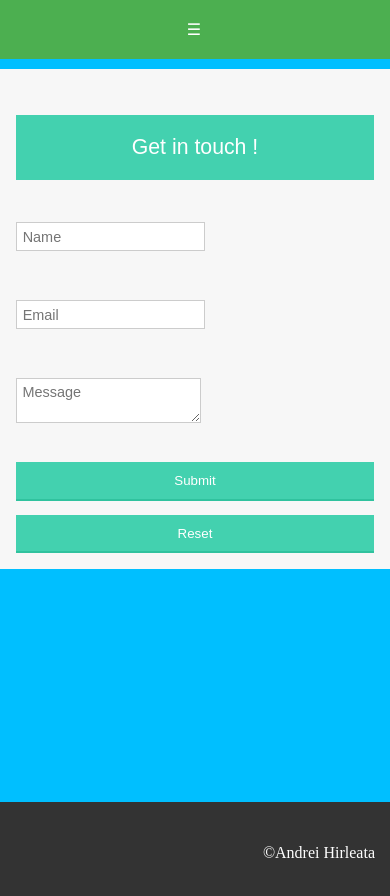
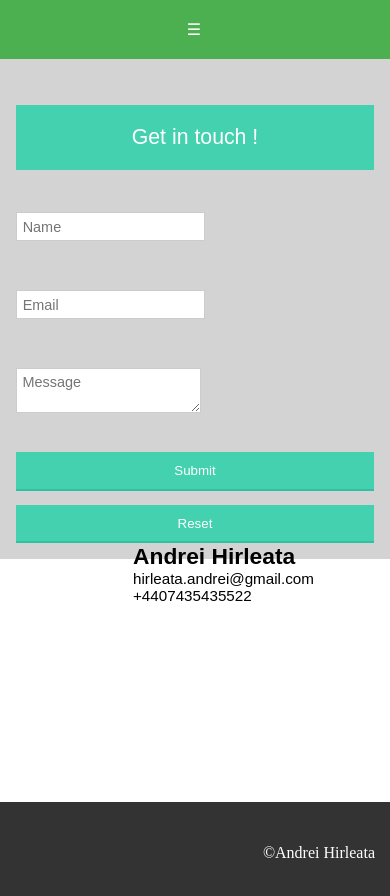
Before and after one commit to andreihirleata/my-portfolio, a website: page contact.html in a window 390 px wide. Drawn offline with Linux system fonts and the light colour scheme.

Commit message:
styling modyfied

```diff
--- a/contact.html
+++ b/contact.html
@@ -53,7 +53,13 @@
                     <input onclick="displayForm()" type="submit" value="Submit" id="submitBtn">
                     <input onclick="clearform()" type="reset" value="Reset" id="clearBtn">
                 </form>
-
+                <div class="contact-card">
+                    <aside>
+                        <h2>Andrei Hirleata</h2>
+                        <p>hirleata.andrei@gmail.com</p>
+                        <p>+4407435435522</p>
+                    </aside>
+                </div>
             </div>
         </div>
     </div>
--- a/styles/style.css
+++ b/styles/style.css
@@ -6,7 +6,7 @@ html {
   box-sizing: border-box;
   height: 100%;
   background-size: cover;
-  background-color: #00BFFF;
+  background-color: white;
   background-repeat: no-repeat;
 }
 body {
@@ -35,7 +35,7 @@ label {
   margin-bottom: 30px;
   text-align: center;
   text-transform: uppercase;
-  color: white;
+  color: black;
   font-family: "Arial";
   font-size: 50px;
   font-weight: normal;
@@ -44,7 +44,7 @@ label {
 
 #tech-student {
   text-align: center;
-  color: white;
+  color: black;
   font-family: "Arial", serif;
   font-size: 23px;
   font-weight: normal;
@@ -61,7 +61,7 @@ label {
 }
 
 .main-content p {
-  color: white;
+  color: black;
   letter-spacing: 1px;
   text-align: center;
   size: 10em;
@@ -119,7 +119,7 @@ a:hover {
 .project h2 {
   font-size: 18px;
   font-family: Arial, Helvetica, sans-serif;
-  color: white;
+  color: black;
 }
 
 .project {
@@ -158,14 +158,20 @@ footer p {
 #contactID {
   margin: 30px 0;
 }
-
+.contact-card {
+  position: absolute;
+  margin-left: 30%;
+  margin-bottom: 10px;
+}
 /* Contact Form Styling */
 .contact-form{
 	font: 95% Arial, Helvetica, sans-serif;
 	max-width: 400px;
-	margin: 10px auto;
+  margin-top: 4%;
+  margin-left: 25%;
 	padding: 16px;
-	background: #F7F7F7;
+  background: lightgray;
+  display: block;
 }
 .contact-form h1{
 	background: #43D1AF;
@@ -263,4 +269,7 @@ footer p {
   .project {
     margin-bottom: 5vh;
   }
+  .contact-form {
+    margin: auto
+  }
 }
```
Also changed, not shown: build/style.css.
